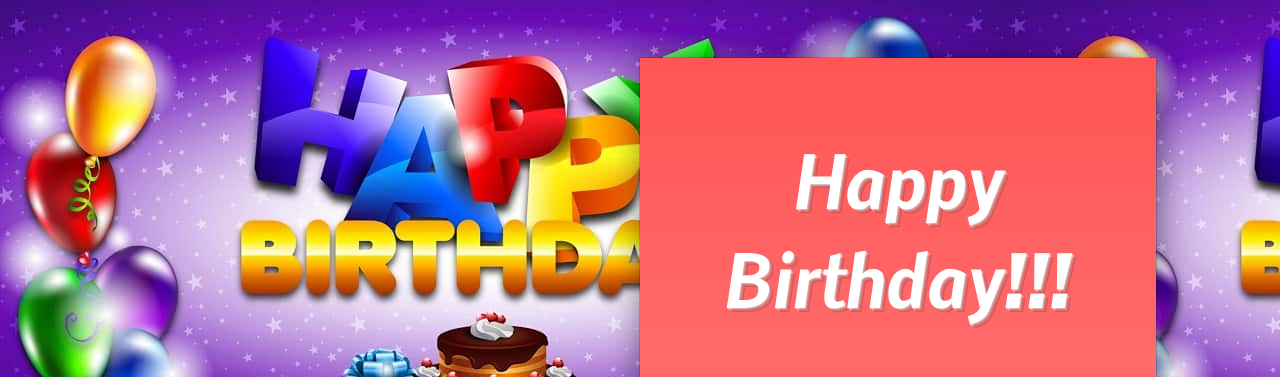
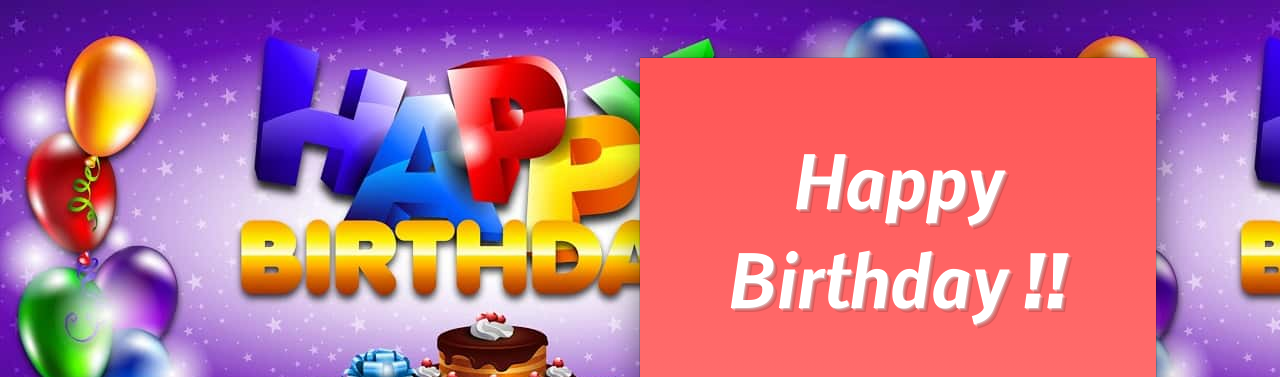
Before and after one commit to arkam2020/BirthdayAisha, a plain HTML site: page Birthday.html in a window 1280 px wide. Shown: the top 377 px of the page. Drawn offline with Linux system fonts and the light colour scheme.

Commit message:
Update Birthday.html

```diff
--- a/Birthday.html
+++ b/Birthday.html
@@ -205,7 +205,7 @@ footer {
     </div>
     <div id="card-front">
       <div class="wrap">
-        <h1> Happy  Birthday!!!</h1>
+        <h1> Happy  Birthday !!</h1>
       </div>
       <button id="open">&gt;</button>
       <button id="close">&lt;</button>
```
